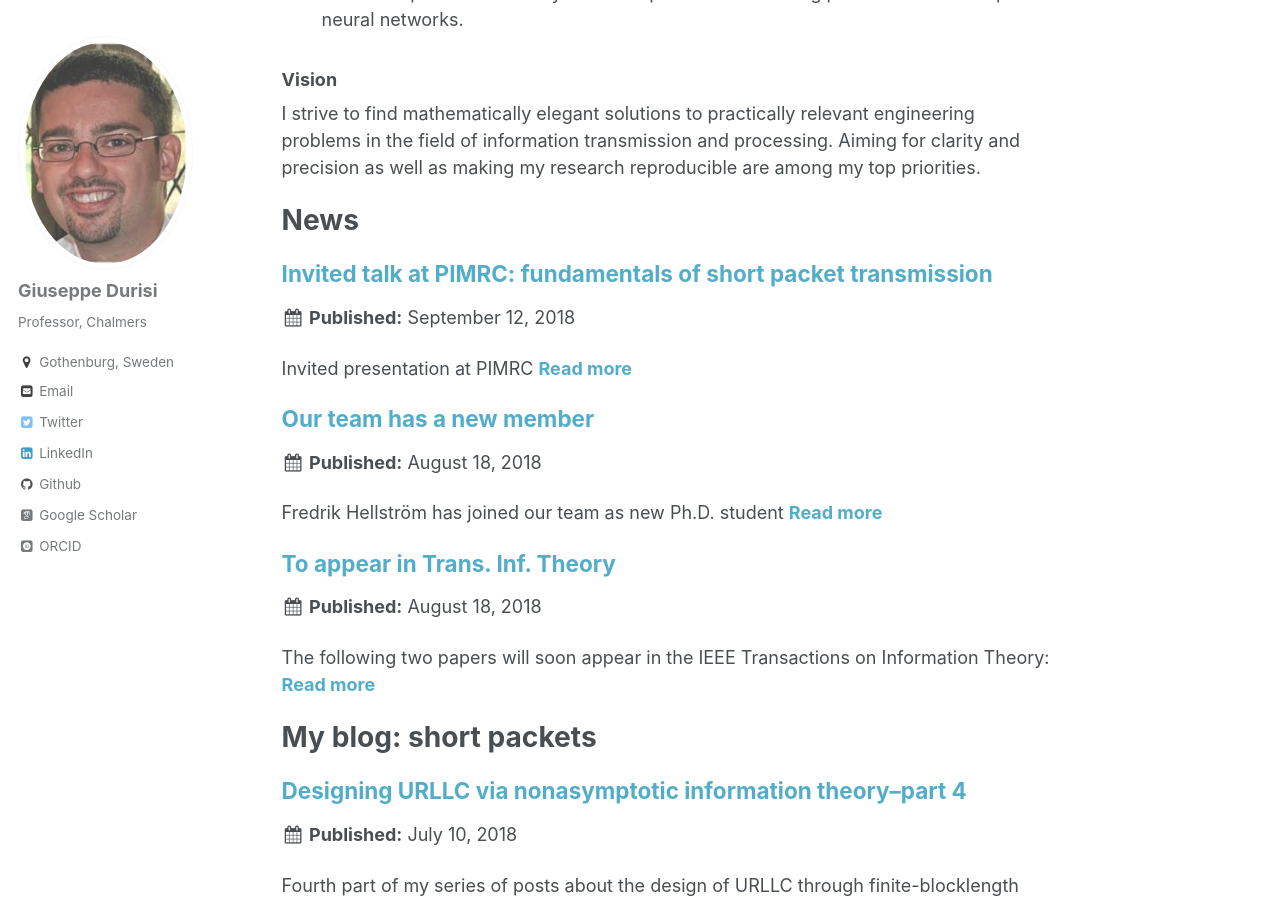
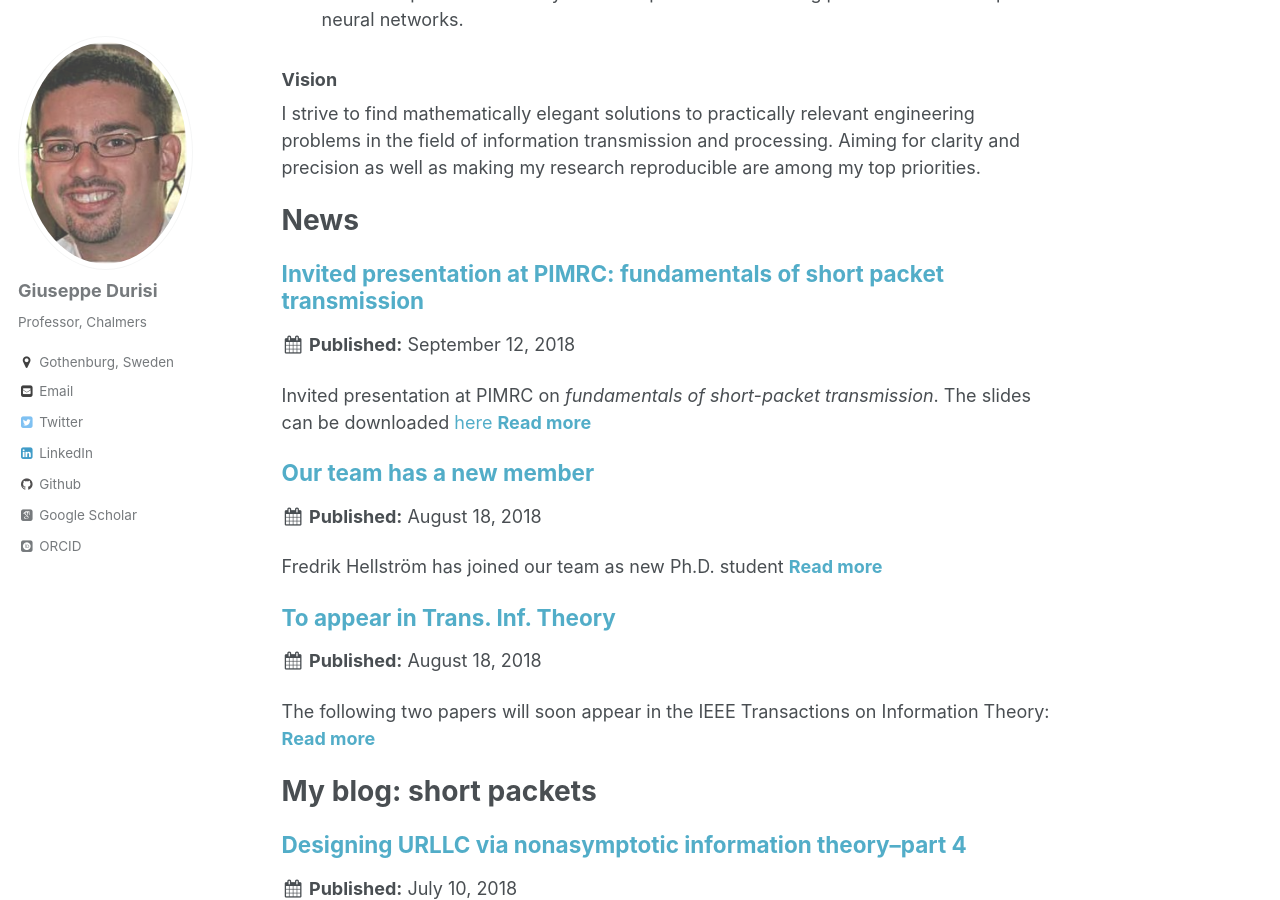
Before and after one commit to gdurisi/gdurisi.github.io, a Jekyll site: the page built from _pages/about.md, in a window 1280 px wide and 900 px high, scrolled down 716 px. Built offline with Jekyll 4.4.1, drawn with Linux system fonts in a browser that asks for light colours; some web fonts are replaced.

Commit message:
PIMRC update v2

```diff
--- a/_posts/2018-09-12-PIMRC.md
+++ b/_posts/2018-09-12-PIMRC.md
@@ -1,8 +1,8 @@
 ---
-title:  "Invited talk at PIMRC: fundamentals of short packet transmission"
+title:  "Invited presentation at PIMRC: fundamentals of short packet transmission"
 date: 2018-09-12
 read_time: false
-excerpt: "Invited presentation at PIMRC"
+excerpt: "Invited presentation at PIMRC on *fundamentals of short-packet transmission*. The slides can be downloaded [here](https://www.slideshare.net/GiuseppeDurisi/18-09pirmc)"
 categories:
   - news-post
 tags:
```
